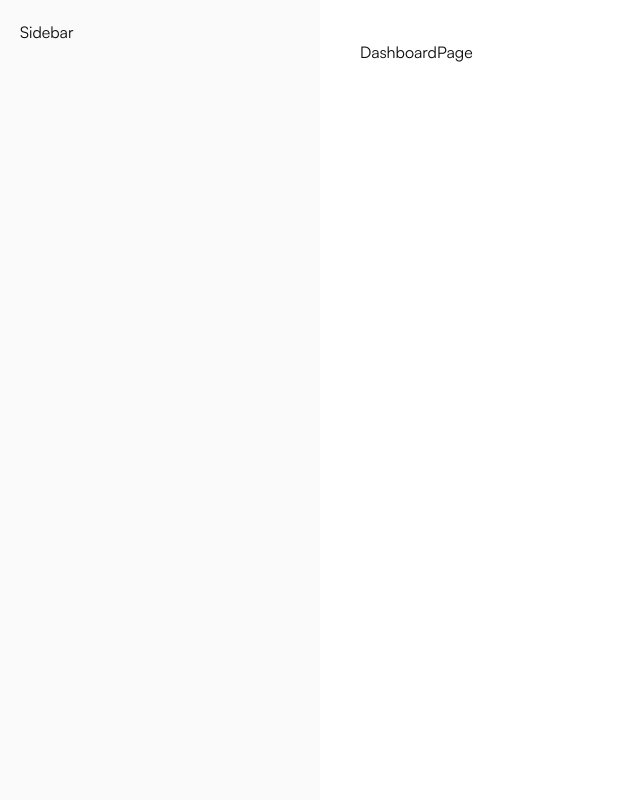
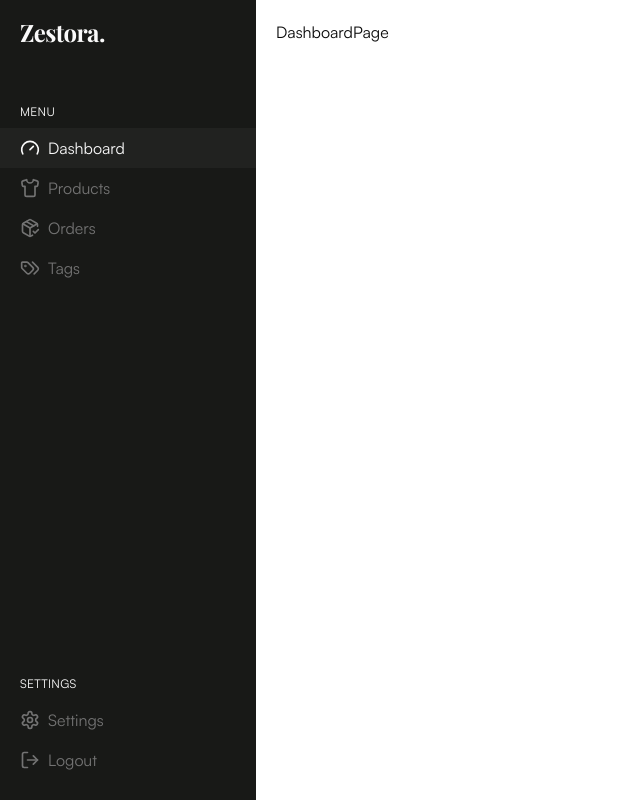
Before and after one commit to loqman1235/zestora, a Next.js app: page /dashboard in a window 1280 px wide. Shown: the whole page, without its empty margins (0-640 px from the left). Built offline with nearby package versions, Linux system fonts and the light colour scheme; no server answers.

Commit message:
Implement Sidebar component with dynamic menu and settings; add SidebarLink and SidebarSection components for structured navigation.

```diff
--- a/app/(dashboard)/_components/Sidebar.tsx
+++ b/app/(dashboard)/_components/Sidebar.tsx
@@ -1,3 +1,40 @@
+import { Brand } from "@/components/global/brand";
+import { SidebarSection } from "./SidebarSection";
+import { SidebarLink } from "./SidebarLink";
+import { dashboardMenu, dashboardSettings } from "@/config/navigation";
+
 export const Sidebar = () => {
-  return <aside className="bg-sidebar h-screen w-1/4 p-5">Sidebar</aside>;
+  return (
+    <aside className="dashboard-sidebar-bg h-screen w-[16rem] bg-[var(--dashboard-sidebar-bg)] text-[var(--dashboard-sidebar-fg)]">
+      <div className="flex h-16 items-center gap-2 p-5">
+        <Brand className="md:text-2xl" />
+      </div>
+
+      <div className="flex h-[calc(100%-4rem)] flex-col pb-5">
+        <SidebarSection title="Menu">
+          {dashboardMenu.map((item) => (
+            <SidebarLink
+              key={item.href}
+              href={item.href}
+              icon={<item.icon className="mr-2 size-5" />}
+              label={item.label}
+            />
+          ))}
+        </SidebarSection>
+
+        <div className="mt-auto">
+          <SidebarSection title="Settings">
+            {dashboardSettings.map((item) => (
+              <SidebarLink
+                key={item.href}
+                href={item.href}
+                icon={<item.icon className="mr-2 size-5" />}
+                label={item.label}
+              />
+            ))}
+          </SidebarSection>
+        </div>
+      </div>
+    </aside>
+  );
 };
--- /dev/null
+++ b/app/(dashboard)/_components/SidebarLink.tsx
@@ -0,0 +1,39 @@
+"use client";
+
+import { cn } from "@/lib/utils";
+import Link from "next/link";
+import { usePathname } from "next/navigation";
+
+interface SidebarLinkProps {
+  href: string;
+  icon: React.ReactNode;
+  label: string;
+  className?: string;
+}
+
+export const SidebarLink = ({
+  href,
+  icon,
+  label,
+  className,
+}: SidebarLinkProps) => {
+  const pathname = usePathname();
+  const isActive = pathname === href;
+
+  return (
+    <li>
+      <Link
+        className={cn(
+          "text-muted-foreground flex items-center px-5 py-2 transition hover:bg-[var(--dashboard-sidebar-hover-bg)] hover:text-[var(--dashboard-sidebar-fg)]",
+          isActive &&
+            "!bg-[var(--dashboard-sidebar-hover-bg)] text-[var(--dashboard-sidebar-fg)]",
+          className,
+        )}
+        href={href}
+      >
+        {icon}
+        <span>{label}</span>
+      </Link>
+    </li>
+  );
+};
--- /dev/null
+++ b/app/(dashboard)/_components/SidebarSection.tsx
@@ -0,0 +1,13 @@
+interface SidebarSectionProps {
+  title: string;
+  children: React.ReactNode;
+}
+
+export const SidebarSection = ({ title, children }: SidebarSectionProps) => {
+  return (
+    <div className="mt-10 flex flex-col gap-2">
+      <span className="ml-5 text-xs tracking-wide uppercase">{title}</span>
+      <ul>{children}</ul>
+    </div>
+  );
+};
--- a/app/(dashboard)/layout.tsx
+++ b/app/(dashboard)/layout.tsx
@@ -14,7 +14,7 @@ const DashboardLayout = ({ children }: { children: React.ReactNode }) => {
   return (
     <div className="flex h-screen">
       <Sidebar />
-      <main className="flex-1 p-10">{children}</main>
+      <main className="flex-1 p-5">{children}</main>
     </div>
   );
 };
--- a/app/globals.css
+++ b/app/globals.css
@@ -9,6 +9,12 @@
   --font-integral: var(--font-integral);
   --font-playfair: var(--font-playfair);
   --font-cabinet-grotesk: var(--font-cabinet-grotesk);
+
+  /* DASHBOARD */
+  --dashboard-sidebar-bg: oklch(0.21 0.0042 128.68);
+  --dashboard-sidebar-fg: oklch(0.985 0 0);
+  --dashboard-sidebar-hover-bg: oklch(0.25 0.0042 128.68);
+  --dashboard-sidebar-width: 16rem;
 }
 
 :root {
--- a/components/global/brand.tsx
+++ b/components/global/brand.tsx
@@ -1,8 +1,15 @@
+import { cn } from "@/lib/utils";
 import Link from "next/link";
 
-export const Brand = () => {
+export const Brand = ({ className }: { className?: string }) => {
   return (
-    <Link href="/" className="font-playfair text-2xl font-bold md:text-3xl">
+    <Link
+      href="/"
+      className={cn(
+        "font-playfair text-2xl font-bold tracking-tight md:text-3xl",
+        className,
+      )}
+    >
       Zestora.
     </Link>
   );
--- a/config/navigation.ts
+++ b/config/navigation.ts
@@ -1,6 +1,22 @@
+import {
+  GaugeIcon,
+  LogOutIcon,
+  LucideIcon,
+  PackageCheckIcon,
+  SettingsIcon,
+  ShirtIcon,
+  TagsIcon,
+} from "lucide-react";
+
 export type MainNavigation = {
   name: string;
   href: string;
+};
+
+export type DashboardNavigation = {
+  href: string;
+  icon: LucideIcon;
+  label: string;
 };
 
 export const mainNavigation: MainNavigation[] = [
@@ -21,3 +37,39 @@ export const mainNavigation: MainNavigation[] = [
     href: "/brands",
   },
 ];
+
+export const dashboardMenu: DashboardNavigation[] = [
+  {
+    href: "/dashboard",
+    icon: GaugeIcon,
+    label: "Dashboard",
+  },
+  {
+    href: "/dashboard/products",
+    icon: ShirtIcon,
+    label: "Products",
+  },
+  {
+    href: "/dashboard/orders",
+    icon: PackageCheckIcon,
+    label: "Orders",
+  },
+  {
+    href: "/dashboard/tags",
+    icon: TagsIcon,
+    label: "Tags",
+  },
+];
+
+export const dashboardSettings: DashboardNavigation[] = [
+  {
+    href: "/dashboard/settings",
+    icon: SettingsIcon,
+    label: "Settings",
+  },
+  {
+    href: "/sign-out",
+    icon: LogOutIcon,
+    label: "Logout",
+  },
+];
```
